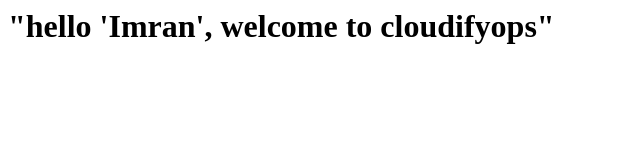
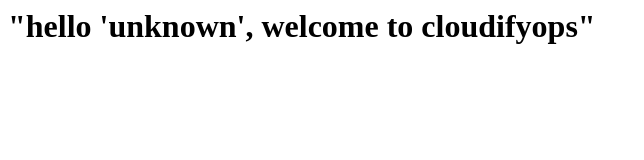
Before and after one commit to pashaimran/sample-app, a plain HTML site: page index.html in a window 1280 px wide. Shown: the whole page, without its empty margins (0-644 px from the left). Drawn offline with Linux system fonts and the light colour scheme.

Commit message:
Update index.html

```diff
--- a/index.html
+++ b/index.html
@@ -1 +1 @@
-<h1>"hello 'Imran', welcome to cloudifyops"<h1>
+<h1>"hello 'unknown', welcome to cloudifyops"<h1>
```
